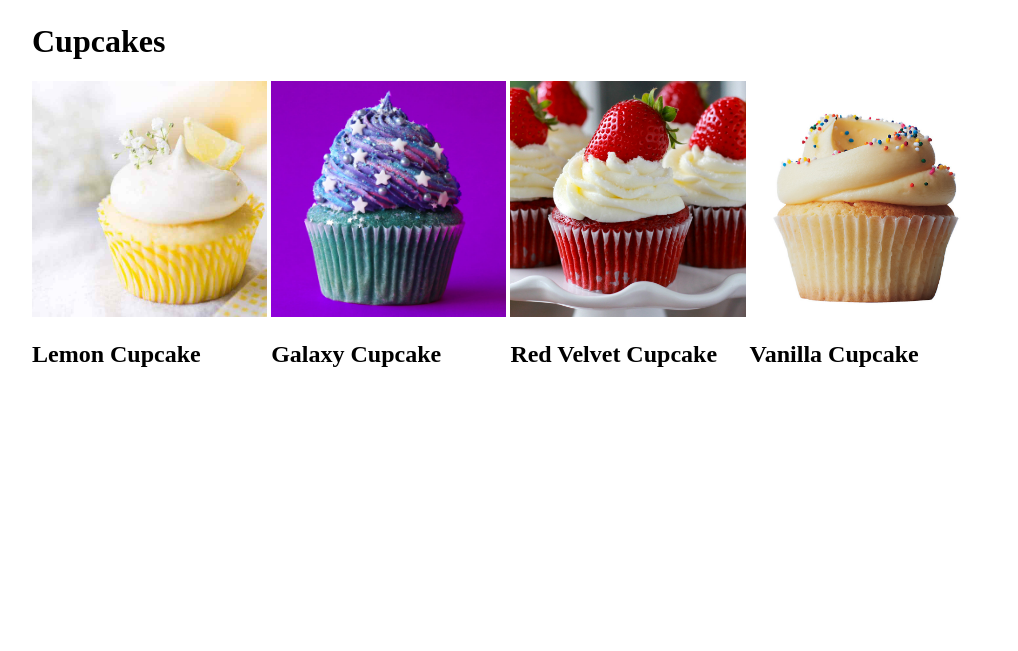
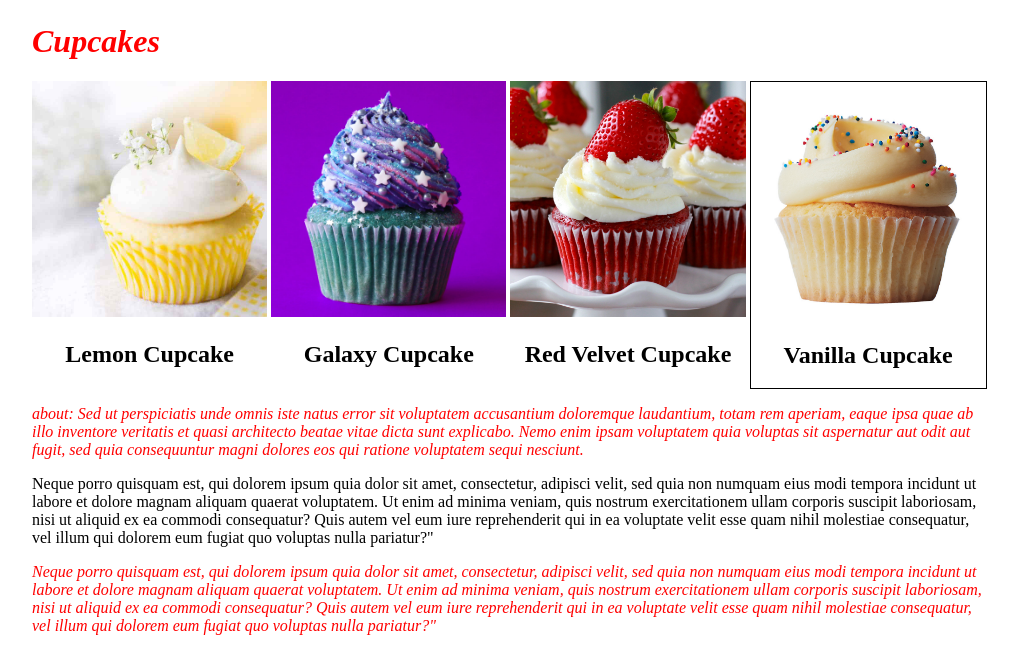
Before and after one commit to eshull/cupcake, a plain HTML site: page index.html in a window 1280 px wide. Shown: the part 423-1074 px from the top of the page, without its empty margins (128-1146 px from the left). Before the commit the page ends 818 px from the top, so only its background shows below. Drawn offline with Linux system fonts and the light colour scheme.

Commit message:
add flashy and best class styles to elements on the html page

```diff
--- a/css/styles.css
+++ b/css/styles.css
@@ -6,7 +6,7 @@ body {
 
 }
 .best {
-
+border: 1px solid black;
 }
 .mainbody {
   margin: 0 auto;
@@ -19,4 +19,5 @@ img{
   width: 24.5%;
   display: inline-block;
   vertical-align: top;
+  text-align: center;
 }
--- a/index.html
+++ b/index.html
@@ -11,7 +11,7 @@
       <h3>The best cupcakes west of the Mississippi</h3>
       <div class="banner">
         <img src="img/banner.jpg" alt="family of bakers outside">
-        <h1>Cupcakes</h1>
+        <h1 class="flashy">Cupcakes</h1>
       </div>
       <div class="cupcakes">
         <img src="img/lemon.jpg" alt="lemon cupcake">
@@ -25,10 +25,13 @@
         <img src="img/velvet.jpg" alt="red velvet cupcake">
         <h2>Red Velvet Cupcake</h2>
       </div>
-      <div class="cupcakes">
+      <div class="cupcakes best">
         <img src="img/vanilla.jpg" alt="vanilla cupcake">
         <h2>Vanilla Cupcake</h2>
       </div>
+      <p class="flashy">about: Sed ut perspiciatis unde omnis iste natus error sit voluptatem accusantium doloremque laudantium, totam rem aperiam, eaque ipsa quae ab illo inventore veritatis et quasi architecto beatae vitae dicta sunt explicabo. Nemo enim ipsam voluptatem quia voluptas sit aspernatur aut odit aut fugit, sed quia consequuntur magni dolores eos qui ratione voluptatem sequi nesciunt. </p>
+      <p>Neque porro quisquam est, qui dolorem ipsum quia dolor sit amet, consectetur, adipisci velit, sed quia non numquam eius modi tempora incidunt ut labore et dolore magnam aliquam quaerat voluptatem. Ut enim ad minima veniam, quis nostrum exercitationem ullam corporis suscipit laboriosam, nisi ut aliquid ex ea commodi consequatur? Quis autem vel eum iure reprehenderit qui in ea voluptate velit esse quam nihil molestiae consequatur, vel illum qui dolorem eum fugiat quo voluptas nulla pariatur?"</p>
+      <p class="flashy">Neque porro quisquam est, qui dolorem ipsum quia dolor sit amet, consectetur, adipisci velit, sed quia non numquam eius modi tempora incidunt ut labore et dolore magnam aliquam quaerat voluptatem. Ut enim ad minima veniam, quis nostrum exercitationem ullam corporis suscipit laboriosam, nisi ut aliquid ex ea commodi consequatur? Quis autem vel eum iure reprehenderit qui in ea voluptate velit esse quam nihil molestiae consequatur, vel illum qui dolorem eum fugiat quo voluptas nulla pariatur?"</p>
     </div>
 
   </body>
```
